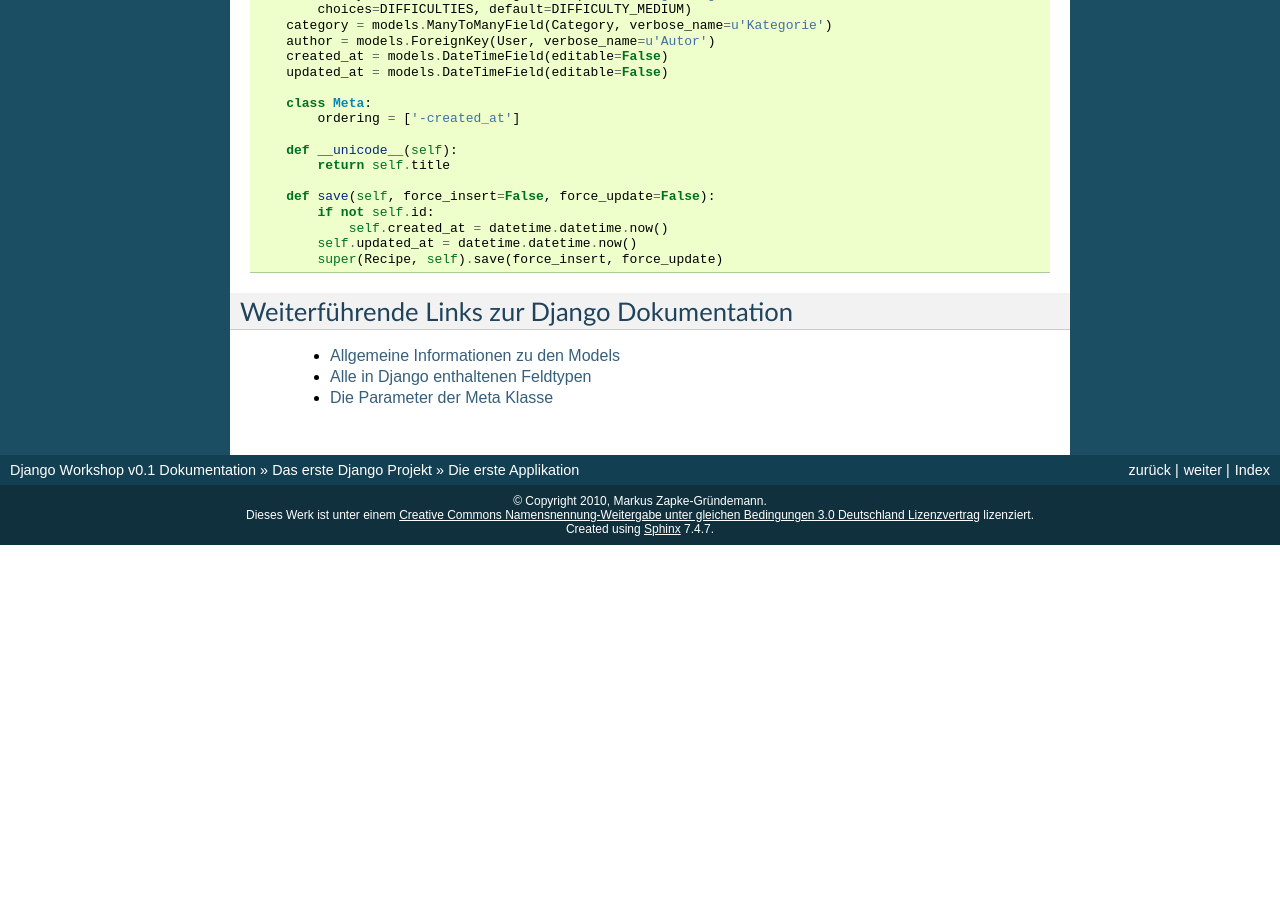
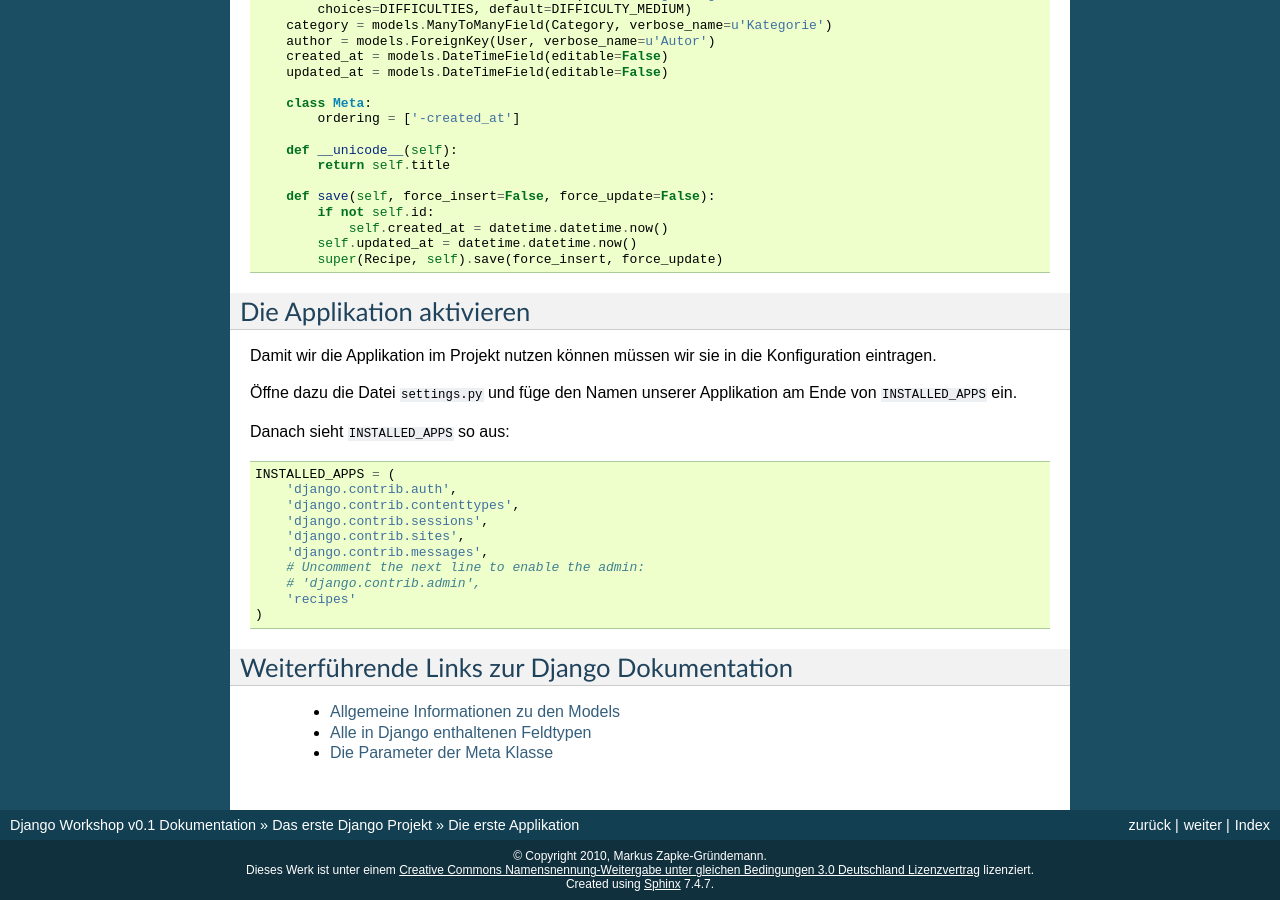
Before and after one commit to keimlink/django-workshop, a Sphinx documentation site: the page built from docs/erstes_projekt/app.rst, in a window 1280 px wide and 900 px high, scrolled down 3702 px. Built offline with Sphinx 7.4.7, drawn with Linux system fonts in a browser that asks for light colours; before the commit the page ends 4247 px from its top, so only the background shows below that; some of the changed text lies outside the part shown.

Commit message:
Aktivieren der Applikation hinzugefügt.

```diff
--- a/docs/erstes_projekt/app.rst
+++ b/docs/erstes_projekt/app.rst
@@ -205,6 +205,26 @@ Die Datei ``models.py`` sollte nun so aussehen::
             self.updated_at = datetime.datetime.now()
             super(Recipe, self).save(force_insert, force_update)
 
+Die Applikation aktivieren
+==========================
+
+Damit wir die Applikation im Projekt nutzen können müssen wir sie in die Konfiguration eintragen.
+
+Öffne dazu die Datei ``settings.py`` und füge den Namen unserer Applikation am Ende von ``INSTALLED_APPS`` ein.
+
+Danach sieht ``INSTALLED_APPS`` so aus::
+
+    INSTALLED_APPS = (
+        'django.contrib.auth',
+        'django.contrib.contenttypes',
+        'django.contrib.sessions',
+        'django.contrib.sites',
+        'django.contrib.messages',
+        # Uncomment the next line to enable the admin:
+        # 'django.contrib.admin',
+        'recipes'
+    )
+
 Weiterführende Links zur Django Dokumentation
 =============================================
 
```
